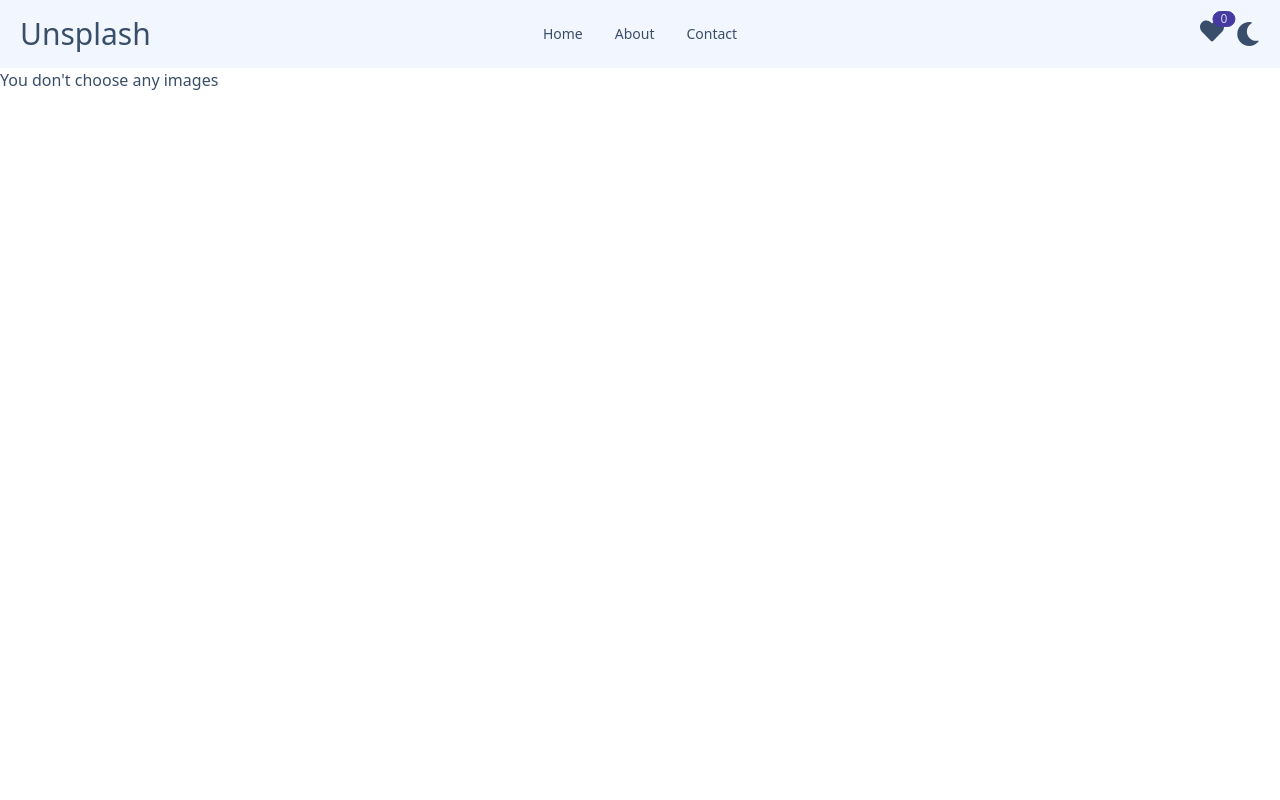
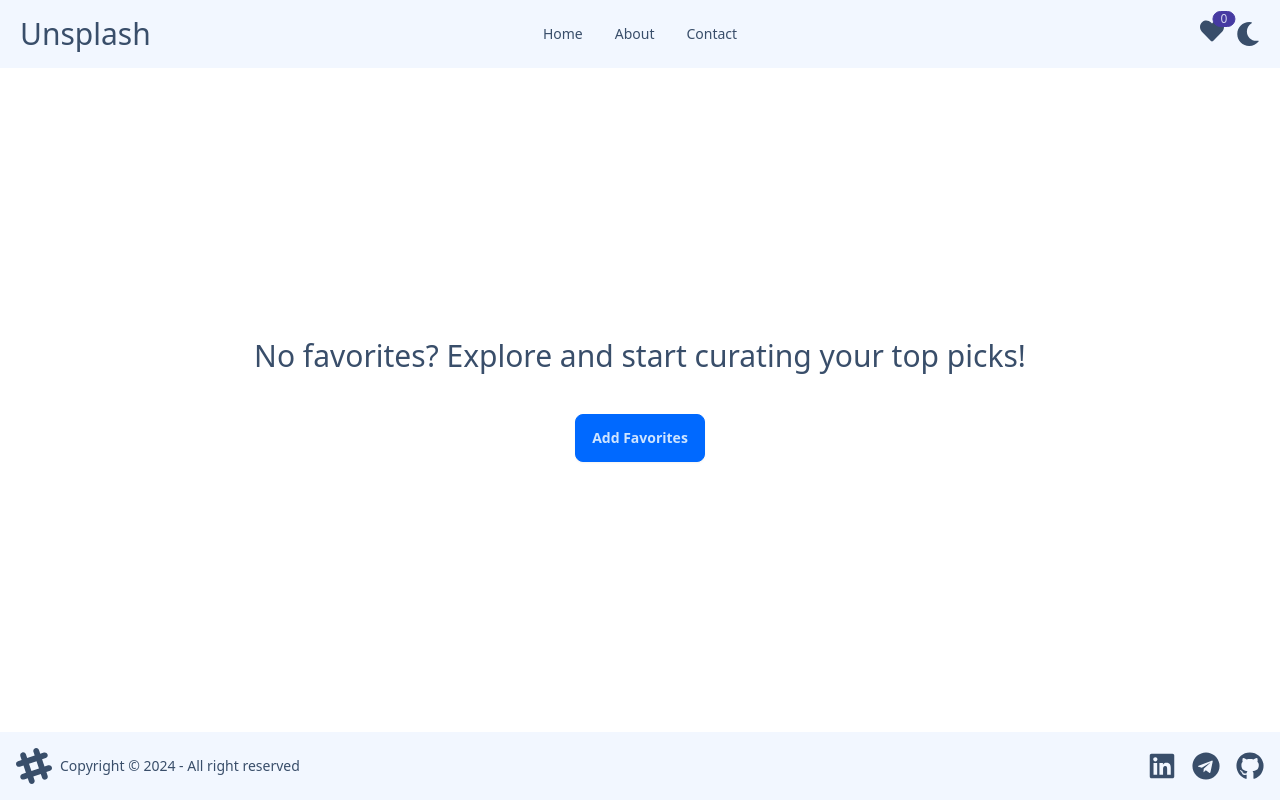
Before and after one commit to Komiljon01/unsplash-clone, a React (Vite) app: page /favourites in a window 1280 px wide. Built offline with nearby package versions, Linux system fonts and the light colour scheme.

Commit message:
Added GlobalContext and useGlobalContext hook. Enabled like/unlike functionality for images using the like button. Added footer section.

```diff
--- /dev/null
+++ b/src/components/Footer.jsx
@@ -0,0 +1,41 @@
+// React icons
+import { FaGithub, FaLinkedin, FaTelegram } from "react-icons/fa";
+
+function Footer() {
+  return (
+    <div className="bg-base-200">
+      <footer className="align-elements footer items-center p-4">
+        <aside className="grid-flow-col items-center justify-self-center md:justify-self-start">
+          <svg
+            width="36"
+            height="36"
+            viewBox="0 0 24 24"
+            xmlns="http://www.w3.org/2000/svg"
+            fillRule="evenodd"
+            clipRule="evenodd"
+            className="fill-current"
+          >
+            <path d="M22.672 15.226l-2.432.811.841 2.515c.33 1.019-.209 2.127-1.23 2.456-1.15.325-2.148-.321-2.463-1.226l-.84-2.518-5.013 1.677.84 2.517c.391 1.203-.434 2.542-1.831 2.542-.88 0-1.601-.564-1.86-1.314l-.842-2.516-2.431.809c-1.135.328-2.145-.317-2.463-1.229-.329-1.018.211-2.127 1.231-2.456l2.432-.809-1.621-4.823-2.432.808c-1.355.384-2.558-.59-2.558-1.839 0-.817.509-1.582 1.327-1.846l2.433-.809-.842-2.515c-.33-1.02.211-2.129 1.232-2.458 1.02-.329 2.13.209 2.461 1.229l.842 2.515 5.011-1.677-.839-2.517c-.403-1.238.484-2.553 1.843-2.553.819 0 1.585.509 1.85 1.326l.841 2.517 2.431-.81c1.02-.33 2.131.211 2.461 1.229.332 1.018-.21 2.126-1.23 2.456l-2.433.809 1.622 4.823 2.433-.809c1.242-.401 2.557.484 2.557 1.838 0 .819-.51 1.583-1.328 1.847m-8.992-6.428l-5.01 1.675 1.619 4.828 5.011-1.674-1.62-4.829z"></path>
+          </svg>
+          <p>Copyright © {new Date().getFullYear()} - All right reserved</p>
+        </aside>
+        <nav className="grid-flow-col gap-4 justify-self-center md:place-self-center md:justify-self-end">
+          <a
+            href="https://www.linkedin.com/in/komiljonnortoshov/"
+            target="_blank"
+          >
+            <FaLinkedin className="h-7 w-7 fill-current" />
+          </a>
+          <a href="https://t.me/komiljon22" target="_blank">
+            <FaTelegram className="h-7 w-7 fill-current" />
+          </a>
+          <a href="https://github.com/Komiljon01/" target="_blank">
+            <FaGithub className="h-7 w-7 fill-current" />
+          </a>
+        </nav>
+      </footer>
+    </div>
+  );
+}
+
+export default Footer;
--- a/src/components/index.js
+++ b/src/components/index.js
@@ -3,3 +3,4 @@
 export { default as Search } from "./Search";
 export { default as ImageContainer } from "./ImageContainer";
 export { default as Image } from "./Image";
+export { default as Footer } from "./Footer";
--- a/src/context/GlobalContext.jsx
+++ b/src/context/GlobalContext.jsx
@@ -1,7 +1,13 @@
 // React
-import { createContext, useReducer } from "react";
+import { createContext, useEffect, useReducer } from "react";
 
 export const GlobalContext = createContext();
+
+const dataFromLocalStorage = () => {
+  return (
+    JSON.parse(localStorage.getItem("my-splash-data")) || { likedImages: [] }
+  );
+};
 
 const changeState = (state, action) => {
   const { type, payload } = action;
@@ -20,7 +26,11 @@
 };
 
 export function GlobalContextProvider({ children }) {
-  const [state, dispatch] = useReducer(changeState, { likedImages: [] });
+  const [state, dispatch] = useReducer(changeState, dataFromLocalStorage());
+
+  useEffect(() => {
+    localStorage.setItem("my-splash-data", JSON.stringify(state));
+  }, [state]);
 
   return (
     <GlobalContext.Provider value={{ ...state, dispatch }}>
--- a/src/index.css
+++ b/src/index.css
@@ -10,4 +10,18 @@
   .hover-icons {
     @apply invisible absolute opacity-0 transition-all duration-300 group-hover:visible group-hover:opacity-100;
   }
+
+  html,
+  body,
+  #root {
+    @apply h-full;
+  }
+
+  #root {
+    @apply flex flex-col;
+  }
+
+  main {
+    @apply grow;
+  }
 }
--- a/src/layouts/MainLayout.jsx
+++ b/src/layouts/MainLayout.jsx
@@ -2,7 +2,7 @@
 import { Outlet } from "react-router-dom";
 
 // Components
-import { Navbar } from "../components";
+import { Navbar, Footer } from "../components";
 
 function MainLayout() {
   return (
@@ -15,6 +15,7 @@
       </main>
 
       {/* Footer */}
+      <Footer />
     </>
   );
 }
--- a/src/pages/Favourites.jsx
+++ b/src/pages/Favourites.jsx
@@ -4,15 +4,27 @@
 // Components
 import { ImageContainer } from "../components";
 
+// rrd imports
+import { Link } from "react-router-dom";
+
 function Favourites() {
   const { likedImages } = useGlobalContext();
 
   if (likedImages.length === 0) {
-    return <h1>You don't choose any images</h1>;
+    return (
+      <div className="align-elements flex h-full flex-col items-center justify-center gap-10">
+        <h1 className="text-center text-xl sm:text-2xl md:text-3xl">
+          No favorites? Explore and start curating your top picks!
+        </h1>
+        <Link to="/" className="btn btn-primary btn-sm sm:btn-md">
+          Add Favorites
+        </Link>
+      </div>
+    );
   }
 
   return (
-    <div className="align-elements">
+    <div className="align-elements py-10">
       {likedImages.length > 0 && <ImageContainer images={likedImages} />}
     </div>
   );
```
